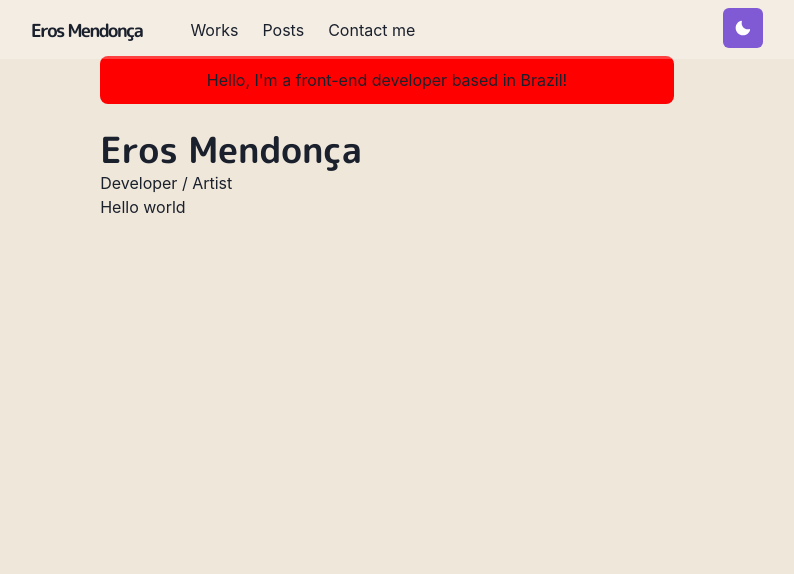
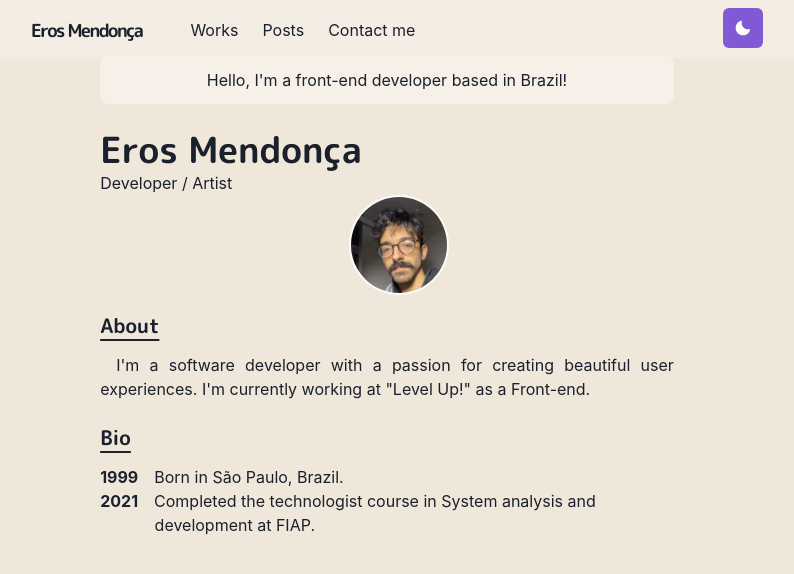
Before and after one commit to Eros0104/portfolio, a Next.js app: page / in a window 1280 px wide. Shown: the top 574 px of the page, without its empty margins (253-1047 px from the left). Built offline with nearby package versions, Linux system fonts and the light colour scheme.

Commit message:
feat: bio and interfaces

```diff
--- /dev/null
+++ b/components/bio.tsx
@@ -0,0 +1,12 @@
+import { Box } from '@chakra-ui/react';
+import styled from '@emotion/styled';
+
+export const BioSection = styled(Box)`
+  padding-left: 3.4em;
+  text-indent: -3.4em;
+`;
+
+export const BioYear = styled.span`
+  font-weight: bold;
+  margin-right: 1em;
+`;
--- a/components/main.tsx
+++ b/components/main.tsx
@@ -1,11 +1,12 @@
 import React from 'react';
 import { Box, Container } from '@chakra-ui/react';
 import Head from 'next/head';
-import { Router } from 'next';
+import { Router } from 'next/router';
 import Navbar from './navbar';
 
 interface Props {
   children: JSX.Element;
+  router: Router;
 }
 
 function Main({ children, router }: Props) {
--- a/components/navbar.tsx
+++ b/components/navbar.tsx
@@ -17,7 +17,13 @@ import { HamburgerIcon } from '@chakra-ui/icons';
 import ThemeToggleButton from './theme-toggle-button';
 import Logo from './logo';
 
-const LinkItem = ({ href, children, path }) => {
+interface LinkItemProps {
+  href: string;
+  children: React.ReactNode;
+  path: string;
+}
+
+const LinkItem = ({ href, children, path }: LinkItemProps) => {
   const active = path === href;
   const inactiveColor = useColorModeValue('gray200', 'whiteAlpha.900');
   return (
@@ -33,7 +39,11 @@ const LinkItem = ({ href, children, path }) => {
   );
 };
 
-const Navbar = props => {
+interface Props {
+  path: string;
+}
+
+const Navbar = (props: Props) => {
   const { path } = props;
 
   return (
@@ -41,8 +51,8 @@ const Navbar = props => {
       position="fixed"
       as="nav"
       w="100%"
-      bg={useColorModeValue('#ffffff40', '20202380')}
-      style={{ backdropFilter: 'blue(10px)' }}
+      bg={useColorModeValue('#ffffff40', '#20202380')}
+      css={{ backdropFilter: 'blur(10px)' }}
       zIndex={1}
       {...props}
     >
@@ -77,7 +87,7 @@ const Navbar = props => {
             Contact me
           </LinkItem>
         </Stack>
-        <Box flex={1} align="right">
+        <Box flex={1} textAlign="right">
           <ThemeToggleButton />
           <Box ml={2} display={{ base: 'inline-block', md: 'none' }}>
             <Menu>
--- /dev/null
+++ b/components/paragraph.tsx
@@ -0,0 +1,8 @@
+import styled from '@emotion/styled';
+
+const Paragraph = styled.p`
+  text-align: justify;
+  text-indent: 1em;
+`;
+
+export default Paragraph;
--- /dev/null
+++ b/components/section.tsx
@@ -0,0 +1,25 @@
+import React from 'react';
+import { motion } from 'framer-motion';
+import { chakra, shouldForwardProp } from '@chakra-ui/react';
+
+const StyledDiv = chakra(motion.div, {
+  shouldForwardProp: prop => shouldForwardProp(prop) || prop === 'transition',
+});
+
+interface Props {
+  children: React.ReactNode;
+  delay?: number;
+}
+
+const Section = ({ children, delay = 0 }: Props) => (
+  <StyledDiv
+    initial={{ y: 10, opacity: 0 }}
+    animate={{ y: 0, opacity: 1 }}
+    transition={{ duration: 0.5, delay }}
+    mb={6}
+  >
+    {children}
+  </StyledDiv>
+);
+
+export default Section;
--- a/pages/index.tsx
+++ b/pages/index.tsx
@@ -1,11 +1,26 @@
 import React from 'react';
 import type { NextPage } from 'next';
-import { Container, Box, Heading } from '@chakra-ui/react';
+import {
+  Container,
+  Box,
+  Heading,
+  Image,
+  useColorModeValue,
+} from '@chakra-ui/react';
+import Paragraph from '../components/paragraph';
+import Section from '../components/section';
+import { BioSection, BioYear } from '../components/bio';
 
 const Home: NextPage = () => (
   <Container>
-    <Box borderRadius="lg" bg="red" p={3} mb={6} align="center">
-      Hello, I&apos;m a front-end developer based in Brazil!{' '}
+    <Box
+      borderRadius="lg"
+      bg={useColorModeValue('whiteAlpha.500', 'whiteAlpha.200')}
+      p={3}
+      mb={6}
+      textAlign="center"
+    >
+      Hello, I&apos;m a front-end developer based in Brazil!
     </Box>
     <Box>
       <Box>
@@ -15,7 +30,48 @@ const Home: NextPage = () => (
         <p>Developer / Artist</p>
       </Box>
     </Box>
-    <div>Hello world</div>
+    <Box
+      flexShrink={0}
+      mt={{ base: 3, md: 0 }}
+      ml={{ md: 6 }}
+      textAlign="center"
+    >
+      <Image
+        alt="Profile picture"
+        src="../images/profile.jpg"
+        borderRadius="full"
+        borderColor="whiteAlpha.800"
+        maxWidth="100px"
+        display="inline-block"
+        borderWidth={2}
+        borderStyle="solid"
+      />
+    </Box>
+    <Section delay={0.1}>
+      <Heading as="h3" variant="section-title">
+        About
+      </Heading>
+      <Paragraph>
+        I&apos;m a software developer with a passion for creating beautiful user
+        experiences. I&apos;m currently working at &quot;Level Up!&quot; as a
+        Front-end.
+      </Paragraph>
+    </Section>
+
+    <Section delay={0.3}>
+      <Heading as="h3" variant="section-title">
+        Bio
+      </Heading>
+      <BioSection>
+        <BioYear>1999</BioYear>
+        Born in São Paulo, Brazil.
+      </BioSection>
+      <BioSection>
+        <BioYear>2021</BioYear>
+        Completed the technologist course in System analysis and development at
+        FIAP.
+      </BioSection>
+    </Section>
   </Container>
 );
 
--- a/styles/theme.ts
+++ b/styles/theme.ts
@@ -3,7 +3,7 @@ import { extendTheme } from '@chakra-ui/react';
 import { mode } from '@chakra-ui/theme-tools';
 
 const styles = {
-  global: props => ({
+  global: (props: any) => ({
     body: {
       bg: mode('#f0e7db', '#202023')(props),
     },
@@ -24,7 +24,7 @@ const components = {
     },
   },
   Link: {
-    baseStyle: props => ({
+    baseStyle: (props: any) => ({
       color: mode('#3d7aed', '#ff63c3')(props),
       textUnderlineOffset: 3,
     }),
```
Also changed, not shown: public/images/profile.jpg (added).
